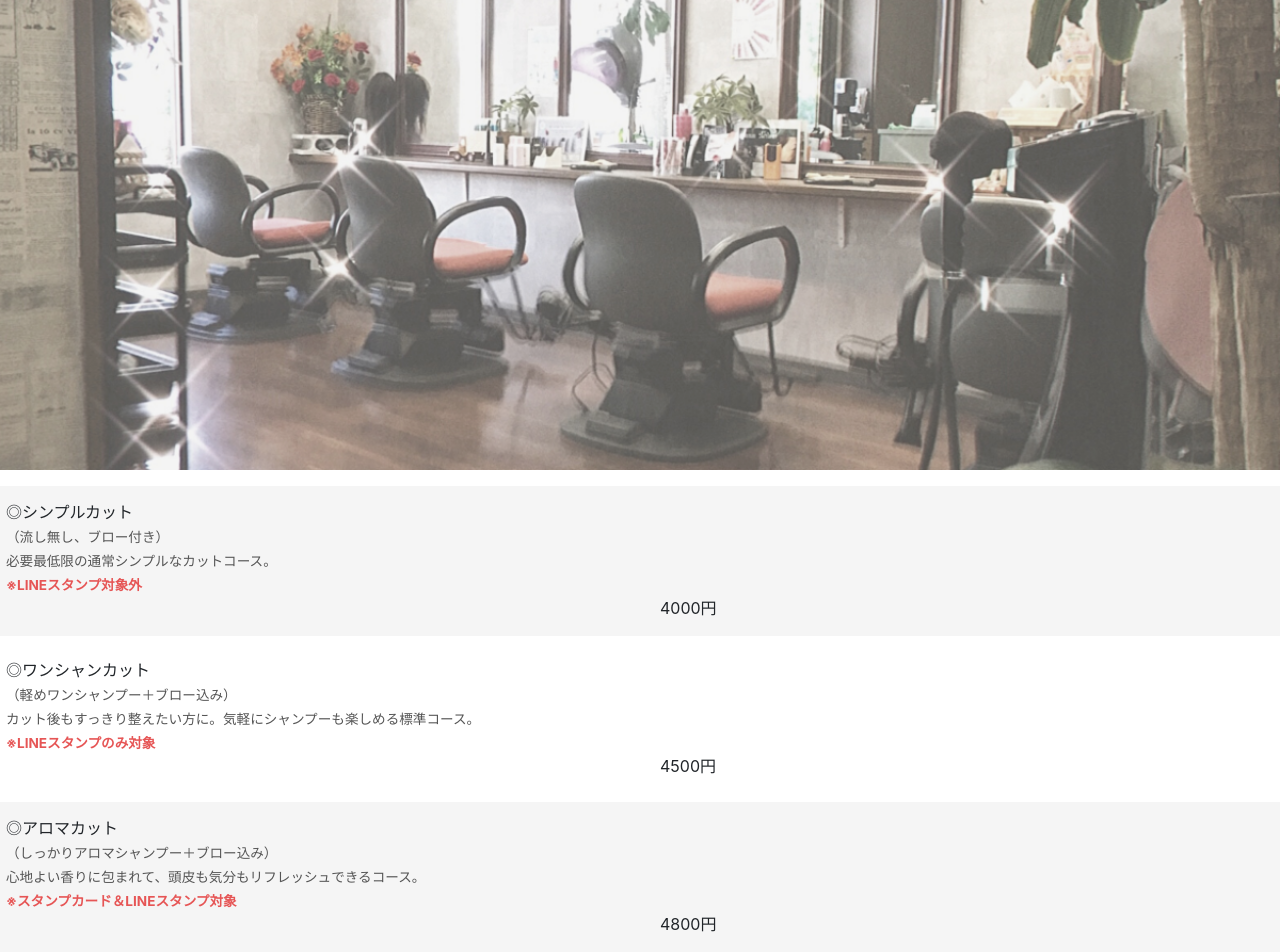
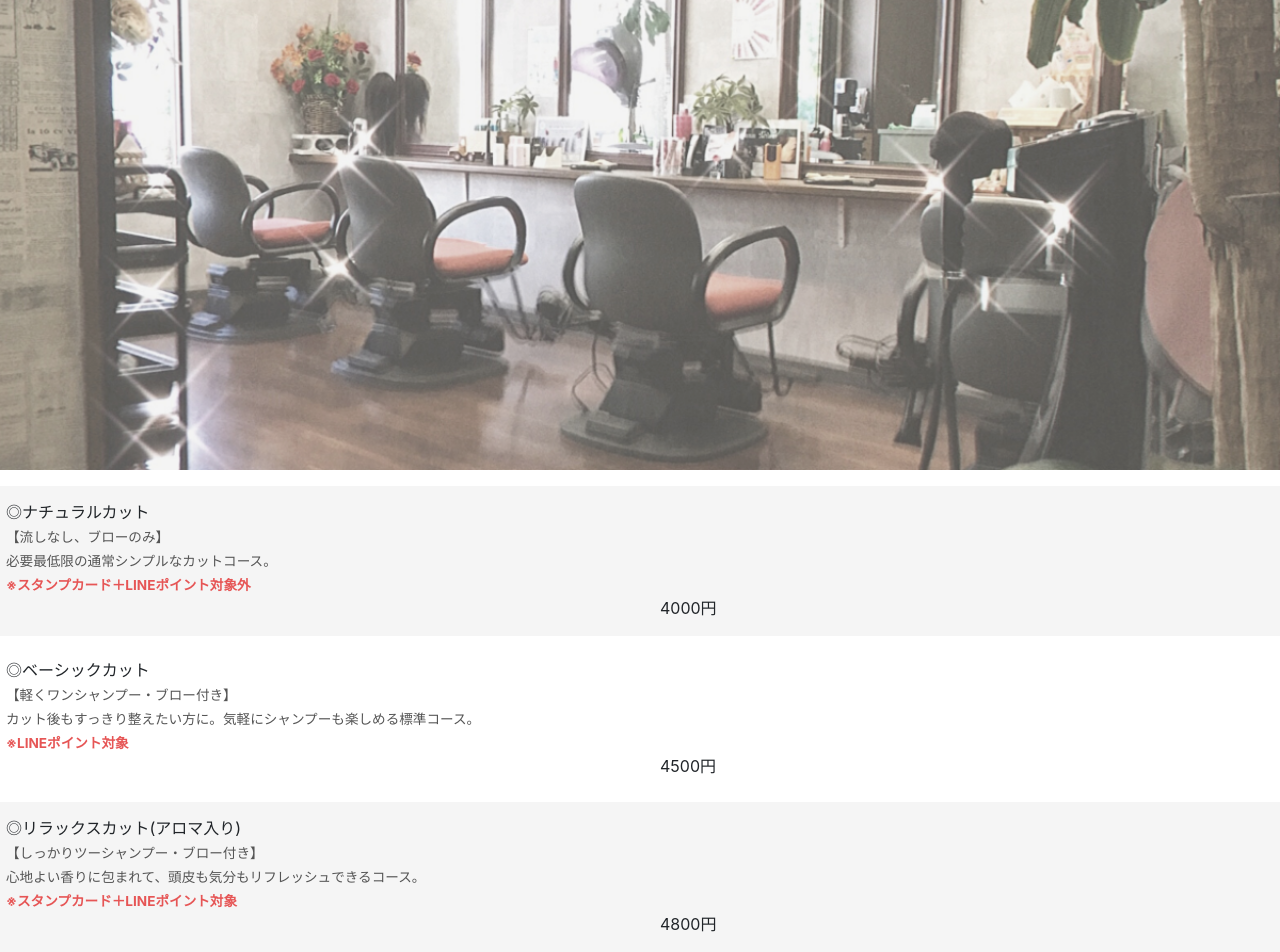
Before and after one commit to beautyoda/cut, a plain HTML site: page index.html in a window 1280 px wide. Shown: the top 952 px of the page. Drawn offline with nearby package versions, Linux system fonts and the light colour scheme; a script that the page names is missing.

Commit message:
Update index.html

```diff
--- a/index.html
+++ b/index.html
@@ -20,8 +20,8 @@
 <!-- カットコース -->
 <div class="fadein row01" style="background-color: #F5F5F5; padding:8px 0; margin-bottom: 0.5em;">
 	<div class="span-10">
-		◎シンプルカット<br />
-		<small style="font-size: 0.85em; color: #555;">（流し無し、ブロー付き）<br />必要最低限の通常シンプルなカットコース。<br /><span style="color: #e65555; font-weight: bold;">※LINEスタンプ対象外</span></small>
+		◎ナチュラルカット<br />
+		<small style="font-size: 0.85em; color: #555;">【流しなし、ブローのみ】<br />必要最低限の通常シンプルなカットコース。<br /><span style="color: #e65555; font-weight: bold;">※スタンプカード＋LINEポイント対象外</span></small>
 	</div>
 	<div class="span-5">
 		<div> </div>
@@ -31,8 +31,8 @@
 
 <div class="fadein row02" style="padding:8px 0; margin-bottom: 0.5em;">
 	<div class="span-10">
-		◎ワンシャンカット<br />
-		<small style="font-size: 0.85em; color: #555;">（軽めワンシャンプー＋ブロー込み）<br />カット後もすっきり整えたい方に。気軽にシャンプーも楽しめる標準コース。<br /><span style="color: #e65555; font-weight: bold;">※LINEスタンプのみ対象</span></small>
+		◎ベーシックカット<br />
+		<small style="font-size: 0.85em; color: #555;">【軽くワンシャンプー・ブロー付き】<br />カット後もすっきり整えたい方に。気軽にシャンプーも楽しめる標準コース。<br /><span style="color: #e65555; font-weight: bold;">※LINEポイント対象</span></small>
 	</div>
 	<div class="span-5">
 		<div> </div>
@@ -42,8 +42,8 @@
 
 <div class="fadein row03" style="background-color: #F5F5F5; padding:8px 0; margin-bottom: 1.5em;">
 	<div class="span-10">
-		◎アロマカット<br />
-		<small style="font-size: 0.85em; color: #555;">（しっかりアロマシャンプー＋ブロー込み）<br />心地よい香りに包まれて、頭皮も気分もリフレッシュできるコース。<br /><span style="color: #e65555; font-weight: bold;">※スタンプカード＆LINEスタンプ対象</span></small>
+		◎リラックスカット(アロマ入り)<br />
+		<small style="font-size: 0.85em; color: #555;">【しっかりツーシャンプー・ブロー付き】<br />心地よい香りに包まれて、頭皮も気分もリフレッシュできるコース。<br /><span style="color: #e65555; font-weight: bold;">※スタンプカード＋LINEポイント対象</span></small>
 	</div>
 	<div class="span-5">
 		<div> </div>
```
